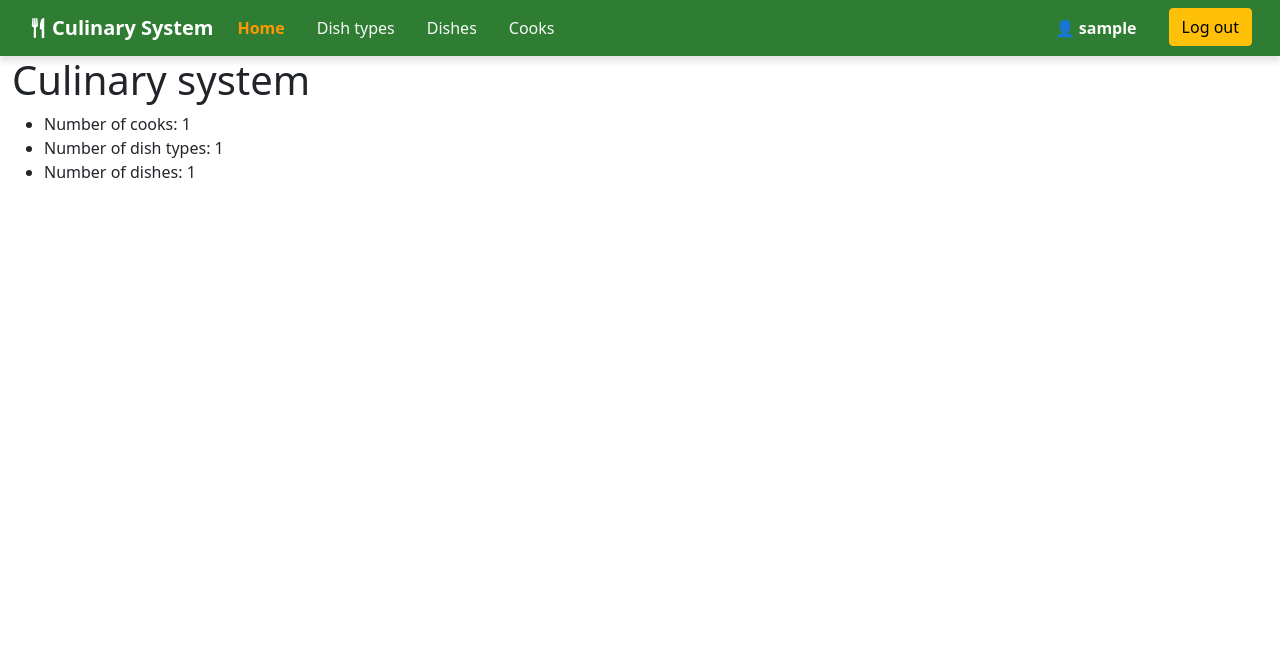
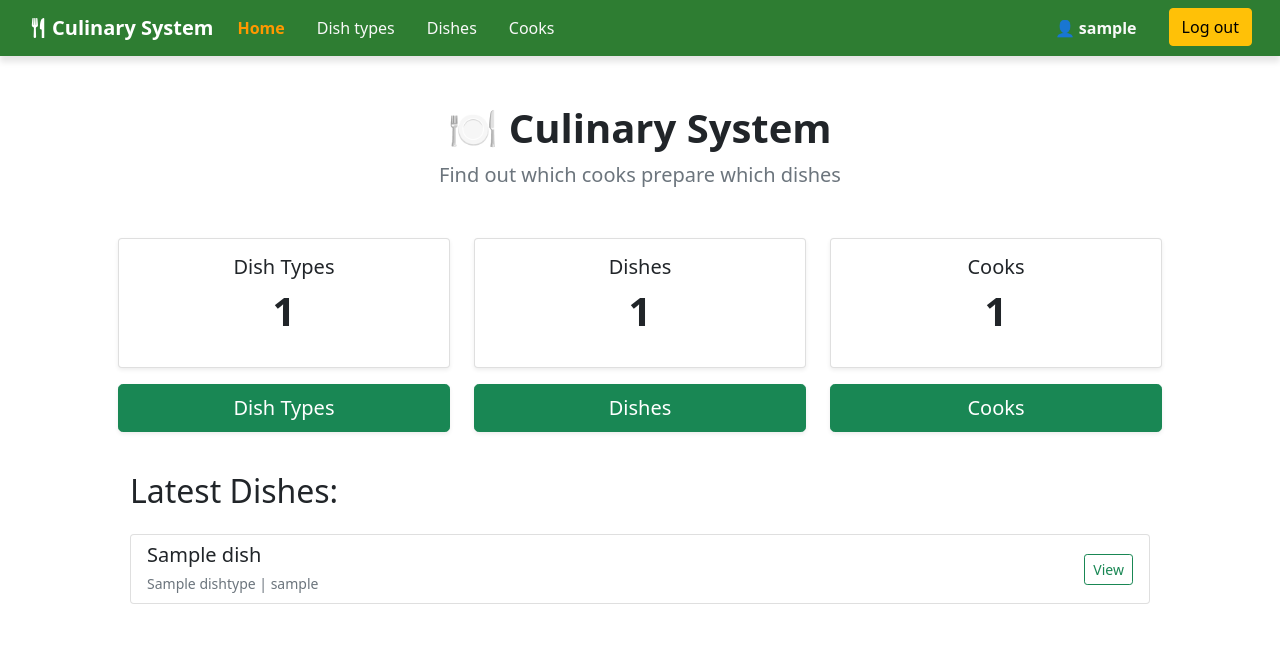
Before and after one commit to sachavskyi/culinary-system, a Django app: page / in a window 1280 px wide. Shown: the top 651 px of the page. Run offline with Django 5.2, Linux system fonts and the light colour scheme; a user stored in the database is signed in; tables that the repository leaves empty hold one stand-in row (values such as "Sample post").

Commit message:
feat: update home page

```diff
--- a/kitchen/views.py
+++ b/kitchen/views.py
@@ -15,6 +15,9 @@ def index(request):
         "num_dishes": Dish.objects.count(),
         "num_dish_types": DishType.objects.count(),
         "num_cooks": Cook.objects.count(),
+        "latest_dishes": Dish.objects.select_related(
+            "dish_type"
+        ).order_by("-pk")[:5],
     }
     return render(request, "kitchen/index.html", context)
 
--- a/templates/base.html
+++ b/templates/base.html
@@ -21,15 +21,13 @@
     </div>
   </nav>
 
-  <div class="content">
-    <div class="container-fluid">
-      {% block content %}
-      {% endblock %}
+  <div class="container p-5">
+    {% block content %}
+    {% endblock %}
 
-      {% block pagination %}
-        {% include "includes/pagination.html" %}
-      {% endblock %}
-    </div>
+    {% block pagination %}
+      {% include "includes/pagination.html" %}
+    {% endblock %}
   </div>
 
   <script src="https://cdn.jsdelivr.net/npm/bootstrap@5.3.2/dist/js/bootstrap.bundle.min.js"></script>
--- a/templates/kitchen/index.html
+++ b/templates/kitchen/index.html
@@ -1,10 +1,77 @@
 {% extends "base.html" %}
 
 {% block content %}
-  <h1>Culinary system</h1>
-  <ul>
-    <li>Number of cooks: {{ num_cooks }}</li>
-    <li>Number of dish types: {{ num_dish_types }}</li>
-    <li>Number of dishes: {{ num_dishes }}</li>
-  </ul>
+  <div class="text-center mb-5">
+    <h1 class="fw-bold">🍽 Culinary System</h1>
+   <p class="lead text-secondary">Find out which cooks prepare which dishes</p>
+  </div>
+
+  <div class="row">
+    <div class="col-md-4 mb-3">
+      <div class="card text-center shadow-sm">
+        <div class="card-body">
+          <h5 class="card-title">Dish Types</h5>
+          <p class="display-6 fw-bold">{{ num_dish_types }}</p>
+        </div>
+      </div>
+    </div>
+    <div class="col-md-4 mb-3">
+      <div class="card text-center shadow-sm">
+        <div class="card-body">
+          <h5 class="card-title">Dishes</h5>
+          <p class="display-6 fw-bold">{{ num_dishes }}</p>
+        </div>
+      </div>
+    </div>
+    <div class="col-md-4 mb-3">
+      <div class="card text-center shadow-sm">
+        <div class="card-body">
+          <h5 class="card-title">Cooks</h5>
+          <p class="display-6 fw-bold">{{ num_cooks }}</p>
+        </div>
+      </div>
+    </div>
+  </div>
+
+  <div class="row text-center mb-4">
+    <div class="col-md-4 mb-3">
+      <a href="{% url 'kitchen:dish-type-list' %}" class="btn btn-success btn-lg w-100 shadow-sm">
+        Dish Types
+      </a>
+    </div>
+    <div class="col-md-4 mb-3">
+      <a href="{% url 'kitchen:dish-list' %}" class="btn btn-success btn-lg w-100 shadow-sm">
+        Dishes
+      </a>
+    </div>
+    <div class="col-md-4 mb-3">
+      <a href="{% url 'kitchen:cook-list' %}" class="btn btn-success btn-lg w-100 shadow-sm">
+        Cooks
+      </a>
+    </div>
+  </div>
+
+  <div class="container">
+    <h2 class="mb-4">Latest Dishes:</h2>
+    <ul class="list-group">
+      {% for dish in latest_dishes %}
+        <li class="list-group-item d-flex justify-content-between align-items-center">
+          <div>
+            <h5 class="mb-1">{{ dish.name }}</h5>
+            <small class="text-muted">{{ dish.dish_type.name }} |
+            {% for cook in dish.cooks.all %}
+              {{ cook.username }}{% if not forloop.last %}, {% endif %}
+            {% empty %}
+              No cooks assigned
+            {% endfor %}
+            </small>
+          </div>
+          <a href="{% url "kitchen:dish-detail" dish.id %}" class="btn btn-sm btn-outline-success">View</a>
+        </li>
+      {% empty %}
+        <li class="list-group-item">No dishes yet.</li>
+      {% endfor %}
+    </ul>
+  </div>
+
 {% endblock %}
```
